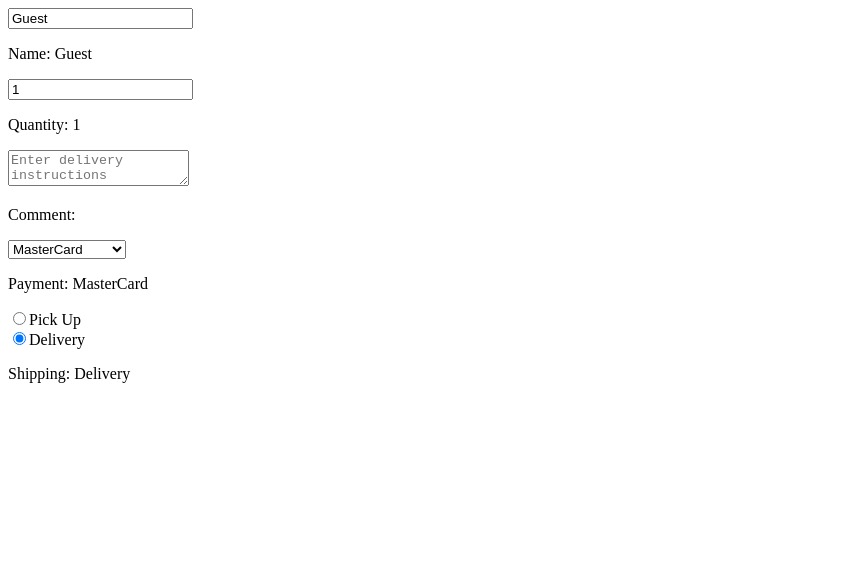
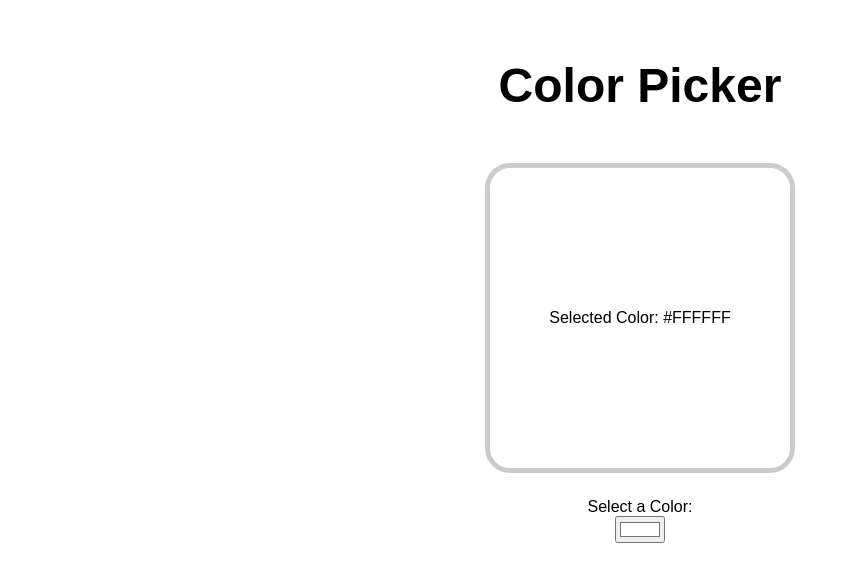
Before and after one commit to karan842/my-react-app, a React (Vite) app: page / in a window 1280 px wide. Shown: the top 582 px of the page, without its empty margins (0-850 px from the left). Built offline with nearby package versions, Linux system fonts and the light colour scheme.

Commit message:
ColorPicker App added using useState

```diff
--- a/src/App.jsx
+++ b/src/App.jsx
@@ -1,13 +1,6 @@
-// React hook: Special function that allows functional components
-                // to use React features without writing class components (React)
-                // (useState, useEffect, useContext, useReducer, useCallback, and more....)
-
-// useState() =  A React hook that allows the creation of a stateful variable
-                // AND a setter function to update its value in the virtual DOM.
-                // [name, setName]
-import OnChange from './OnChange';
+import ColorPicker from "./ColorPicker";
 
 function App() {
-  return(<OnChange/>);
+  return(<ColorPicker/>);
 }
 export default App
--- /dev/null
+++ b/src/ColorPicker.jsx
@@ -0,0 +1,22 @@
+import React, {useState} from 'react';
+
+function ColorPicker(){
+
+    const [color, setColor] = useState("#FFFFFF");
+
+    const handleColorChange = (event) => {
+        setColor(event.target.value);
+    }
+
+    return (<>
+        <div className='color-picker-container'>
+            <h1>Color Picker</h1>
+            <div className='color-display' style={{backgroundColor: color}}>
+                <p>Selected Color: {color}</p>
+            </div>
+            <label>Select a Color:</label>
+            <input type="color" value={color} onChange={handleColorChange}/>
+        </div>
+    </>);
+}
+export default ColorPicker
--- a/src/index.css
+++ b/src/index.css
@@ -1,101 +1,25 @@
-.card {
-  border: 1px solid black;
-  border-radius: 10px;
-  box-shadow: 5px 5px 5px black;
-  padding: 30px;
-  margin: 10px;
-  text-align: center;
-  max-width: 250px;
-  display: inline-block;
-}
-
-.card .card-image {
-  max-width: 80%;
-  height: auto;
-  border-radius: 20%;
-  margin-bottom: 10px;
-}
-
-.card .card-title {
-  margin: 0;
-  color: purple;
-}
-
-.student {
-  font-family: Arial, sans-serif;
-  font-size: 2em;
-  padding: 10px;
-  border: 1px solid hsla(0, 0%, 50%, 0.8)
-}
-
-.student p {
-  font-size: 30px;
-}
-
-.welcome-msg {
-  font-size: 2.5em;
-  background-color: hsl(120, 100%, 42%);
-  color: white;
-  border-radius: 5px;
-  margin: 0;
-}
-
-.login-prompt {
-  font-size: 2.5em;
-  background-color: hsl(0, 100%, 42%);
-  color: white;
-  border-radius: 5px;
-  margin: 0;
-}
-
-.list-category {
-  font-size: 2.5em;
-  font-weight: bold;
-  color: hsl(0, 0%, 20%);
-  margin-bottom: 10px;
-  text-align: center;
-  border: 3px solid;
-  border-radius: 5px;
-  background-color: hsl(185, 100%, 50%);
-}
-
-.list-items li {
-  font-size: 2em;
-  list-style: none;
-  color: hsl(0, 0%, 25%);
-  text-align: center;
-  margin: 0;
-}
-
-.list-items li:hover {
-  color: hsl(0, 0%, 45%);
-  cursor: pointer;
-}
-
-.counter-container {
-  text-align: center;
+body{
   font-family: Arial, Helvetica, sans-serif;
 }
 
-.count-display {
-  font-size: 10em;
-  margin-top: 0;
-  margin-bottom: 50px;
+.color-picker-container{
+  display: flex;
+  flex-direction: column;
+  align-items: center;
 }
 
-.counter-button {
-  width: 150px;
-  height: 50px;
-  font-size: 1.5em;
-  font-weight: bold;
-  margin: 0px 5px;
-  background-color: black;
-  color: white;
-  border: none;
-  border-radius: 5px;
-  cursor: pointer;
+h1{
+  margin: 50px;
+  font-size: 3rem;
 }
 
-.counter-button:hover {
-  background-color: hsl(120, 100%, 42%);
+.color-display{
+  width: 300px;
+  height: 300px;
+  display: flex;
+  justify-content: center;
+  align-items: center;
+  border: 5px solid hsl(0, 0%, 80%);
+  border-radius: 25px;
+  margin-bottom: 25px;
 }
```
